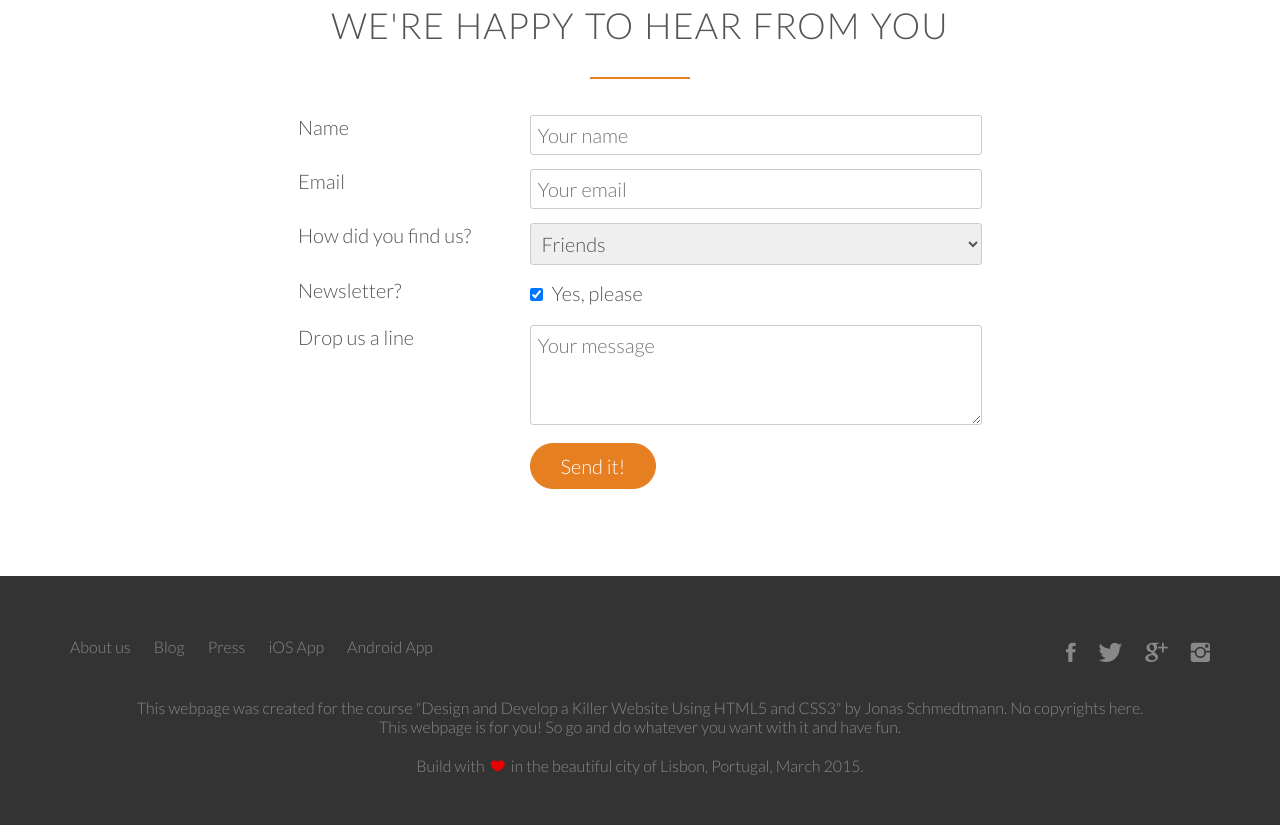
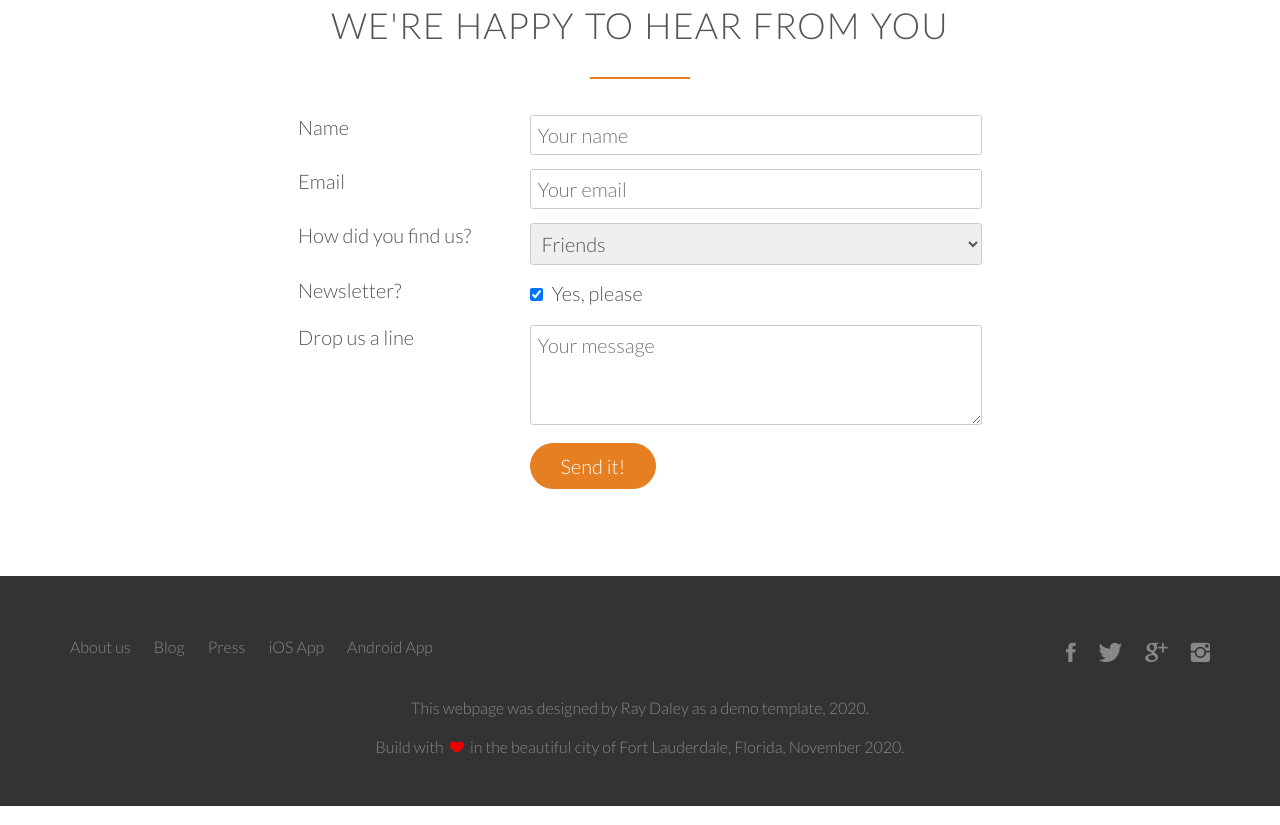
Before and after one commit to dfswebdesign/omnifoods, a plain HTML site: page index.html in a window 1280 px wide. Shown: the part 4737-5562 px from the top of the page. Drawn offline with nearby package versions, Linux system fonts and the light colour scheme; a script that the page names is missing; files whose address does not match are found by name.

Commit message:
updated website

```diff
--- a/index.html
+++ b/index.html
@@ -406,11 +406,10 @@ I was looking for a quick and easy food delivery service in San Franciso. I trie
             </div>
             <div class="row">
                 <p>
-                    This webpage was created for the course "Design and Develop a Killer Website Using HTML5 and CSS3" by Jonas Schmedtmann. No copyrights here.<br>
-                    This webpage is for you! So go and do whatever you want with it and have fun.
+                    This webpage was designed by Ray Daley as a demo template, 2020.
                 </p>
                 <p>
-                    Build with <i class="ion-ios-heart" style="color: #ea0000; padding: 0 3px;"></i> in the beautiful city of Lisbon, Portugal, March 2015.
+                    Build with <i class="ion-ios-heart" style="color: #ea0000; padding: 0 3px;"></i> in the beautiful city of Fort Lauderdale, Florida, November 2020.
                 </p>
             </div>
         </footer>
```
